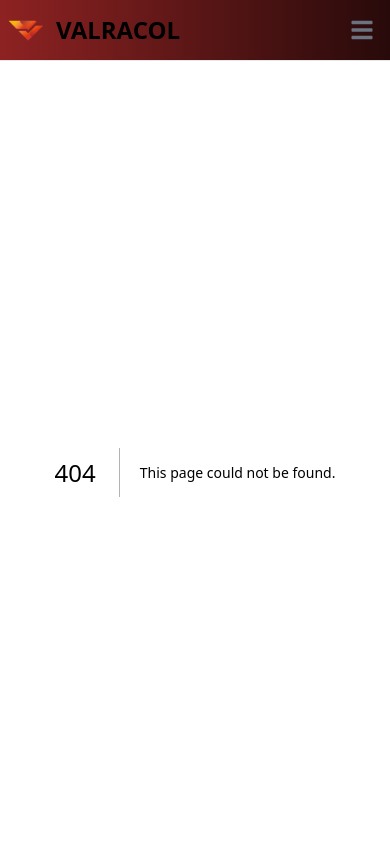
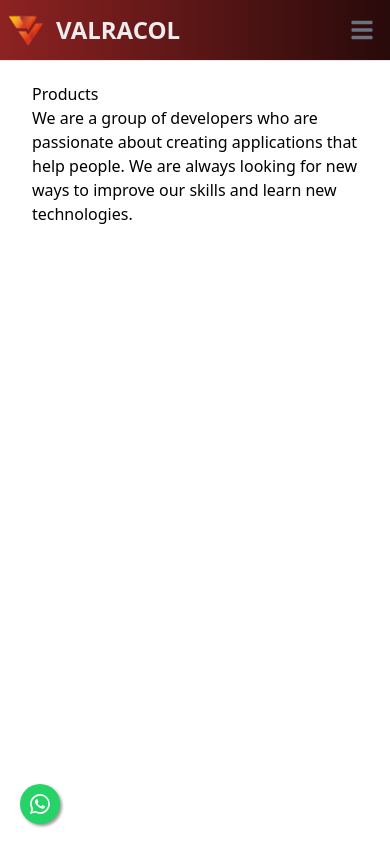
Before and after one commit to jcardenasz/Valracol-FE, a Next.js app: page /pages/products in a window 390 px wide. Before the commit this address had no page. Shown: the top 844 px of the page. Built offline with nearby package versions, Linux system fonts and the light colour scheme.

Commit message:
Feat: WhatsappButton css, component functional responisive.🟢 fix: navbar logo width on small screens.

```diff
--- /dev/null
+++ b/src/app/components/atoms/whatsappButton/whatsappButton.css
@@ -0,0 +1,37 @@
+.float {
+    position: fixed;
+    width: 60px;
+    height: 60px;
+    bottom: 40px;
+    right: 40px;
+    background-color: #25d366;
+    color: #FFF;
+    border-radius: 50px;
+    text-align: center;
+    font-size: 30px;
+    box-shadow: 2px 2px 3px #999;
+    z-index: 100;
+    display: flex;
+    align-items: center;
+    justify-content: center;
+    transition: transform 0.2s ease-in;
+}
+
+.float:hover {
+    transform: scale(1.4);
+}
+
+.my-float {
+    color: #FFF;
+}
+
+@media (max-width: 600px) {
+    .float {
+        width: 40px;
+        height: 40px;
+        font-size: 20px;
+        bottom: 20px;
+        right: auto;
+        left: 20px;
+    }
+}
--- /dev/null
+++ b/src/app/components/atoms/whatsappButton/whatsappButton.tsx
@@ -0,0 +1,16 @@
+import React from 'react';
+import { BsWhatsapp } from "react-icons/bs";
+import './whatsappButton.css';
+
+const WhatsappButton = () => {
+    return (
+        <div>
+            <a href={"https://wa.me/+57" + process.env.WACONTACT}
+               className="float" target="_blank" rel="noopener noreferrer">
+                <BsWhatsapp className="my-float" />
+            </a>
+        </div>
+    );
+};
+
+export default WhatsappButton;
--- a/src/app/components/molecules/map/map.css
+++ b/src/app/components/molecules/map/map.css
@@ -3,7 +3,7 @@
     justify-content: center;
     align-items: center; /* This centers the map both horizontally and vertically */
     width: 87vw; /* Full width of the viewport */
-    height: 50vh; /* Full height of the viewport */
+    height: 43vh; /* Full height of the viewport */
     margin-bottom: 2em;
 }
 
--- a/src/app/components/molecules/socialNetworks.tsx
+++ b/src/app/components/molecules/socialNetworks/socialNetworks.tsx
@@ -1,5 +1,5 @@
 import React from 'react';
-import SocialNetworkButton from "@/app/components/atoms/socialNetworkButton";
+import SocialNetworkButton from "@/app/components/atoms/socialNetwork/socialNetworkButton";
 import { FaFacebookSquare } from "react-icons/fa";
 import { AiFillInstagram } from "react-icons/ai";
 import { FaSquareXTwitter } from "react-icons/fa6";
--- a/src/app/components/organisms/footer/footer.tsx
+++ b/src/app/components/organisms/footer/footer.tsx
@@ -1,5 +1,5 @@
 import { Footer, FooterCopyright, FooterDivider, FooterLink, FooterLinkGroup } from "flowbite-react";
-import SocialNetworks from "@/app/components/molecules/socialNetworks";
+import SocialNetworks from "@/app/components/molecules/socialNetworks/socialNetworks";
 import "./footer.css";
 import Image from "next/image"; // Import the CSS file
 
--- a/src/app/components/organisms/navbar/navbar.tsx
+++ b/src/app/components/organisms/navbar/navbar.tsx
@@ -7,7 +7,7 @@ export function NavbarComponent() {
     return (
         <Navbar className="navbar-sticky bg-gradient-to-r from-valracol-red to-valracol-dark">
             <NavbarBrand as={Link} href="/" className="transition ease-in-out hover:scale-110">
-                <Image src="/logoValracol.webp" className="mr-3 h-6 sm:h-9" alt="Logo Valracol" width={36} height={36} />                <span className="self-center whitespace-nowrap text-2xl font-bold dark:text-white">VALRACOL</span>
+                <Image src="/logoValracol.webp" className="mr-3 h-9 w-auto" alt="Logo Valracol" width={36} height={36} />                <span className="self-center whitespace-nowrap text-2xl font-bold dark:text-white">VALRACOL</span>
             </NavbarBrand>
             <NavbarToggle />
             <NavbarCollapse>
--- a/src/app/layout.tsx
+++ b/src/app/layout.tsx
@@ -1,9 +1,11 @@
-import type { Metadata } from "next";
+import type {Metadata} from "next";
 import localFont from "next/font/local";
 import "./globals.css";
 import NavbarComponent from "@/app/components/organisms/navbar/navbar";
 import FooterComponent from "@/app/components/organisms/footer/footer";
-import React from "react";
+import WhatsappButton from "@/app/components/atoms/whatsappButton/whatsappButton";
+import React, {Suspense} from "react";
+import Loading from "@/app/loading";
 
 const geistSans = localFont({
     src: "./fonts/GeistVF.woff",
@@ -29,17 +31,20 @@ export default function RootLayout({
     return (
         <html lang="en">
         <head>
-                <meta charSet="utf-8" />
-                <meta name="viewport" content="width=device-width, initial-scale=1" />
-                <link rel="icon" href="/logoValracol.png" />
+            <meta charSet="utf-8"/>
+            <meta name="viewport" content="width=device-width, initial-scale=1"/>
+            <link rel="icon" href="/logoValracol.png"/>
             <title>Valracol - Página web</title>
         </head>
         <body className={`${geistSans.variable} ${geistMono.variable} antialiased flex flex-col min-h-screen`}>
-                <NavbarComponent />
+        <NavbarComponent/>
+        <WhatsappButton/>
         <main className="flex-grow">
+            <Suspense fallback={<Loading/>}>
                 {children}
+            </Suspense>
         </main>
-                <FooterComponent />
+        <FooterComponent/>
         </body>
         </html>
     );
--- a/src/app/page.tsx
+++ b/src/app/page.tsx
@@ -1,9 +1,13 @@
 "use client"
-import React from "react";
-import Landing from "@/app/components/templates/Landing/Landing";
+import React, { lazy, Suspense } from "react";
+import Loading from "@/app/loading";
+
+const Landing = lazy(() => import("@/app/components/templates/Landing/Landing"));
 
 export default function Home() {
     return (
-        <Landing/>
+        <Suspense fallback={<Loading />}>
+            <Landing />
+        </Suspense>
     );
 }
--- /dev/null
+++ b/src/app/pages/products/page.tsx
@@ -0,0 +1,12 @@
+export default function products() {
+    return (
+        <div className="min-h-screen p-8 pb-20 sm:p-20 bg-white text-black">
+            <h1>Products</h1>
+            <p>
+                We are a group of developers who are passionate about creating
+                applications that help people. We are always looking for new ways to
+                improve our skills and learn new technologies.
+            </p>
+        </div>
+    )
+}
```
Also changed, not shown: src/app/components/atoms/socialNetwork/socialNetworkButton.tsx (renamed from src/app/components/atoms/socialNetworkButton.tsx), src/app/pages/aboutUs/page.tsx (renamed from src/app/aboutUs/page.tsx). Lines whose indentation alone changed are shown as unchanged.
